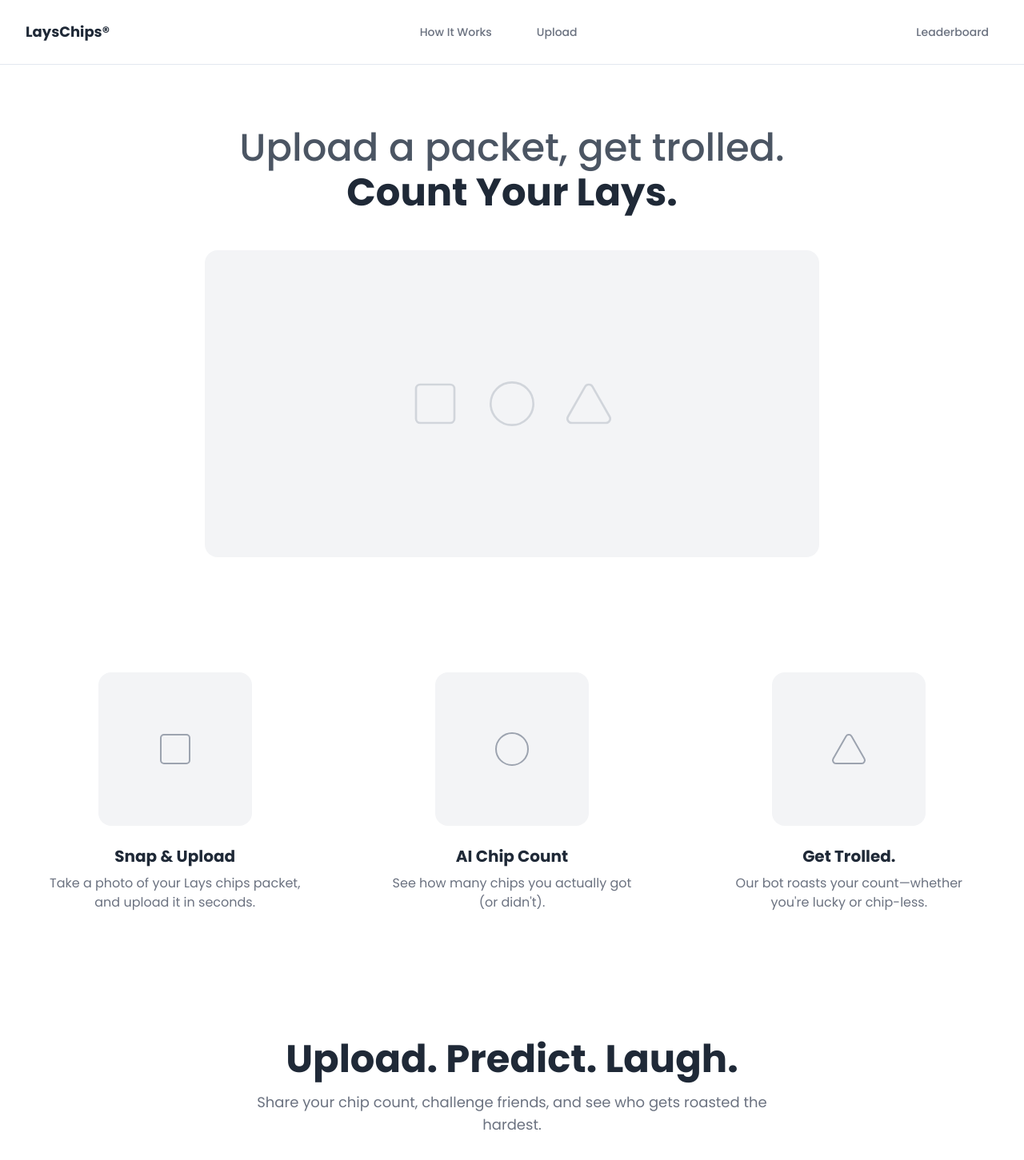
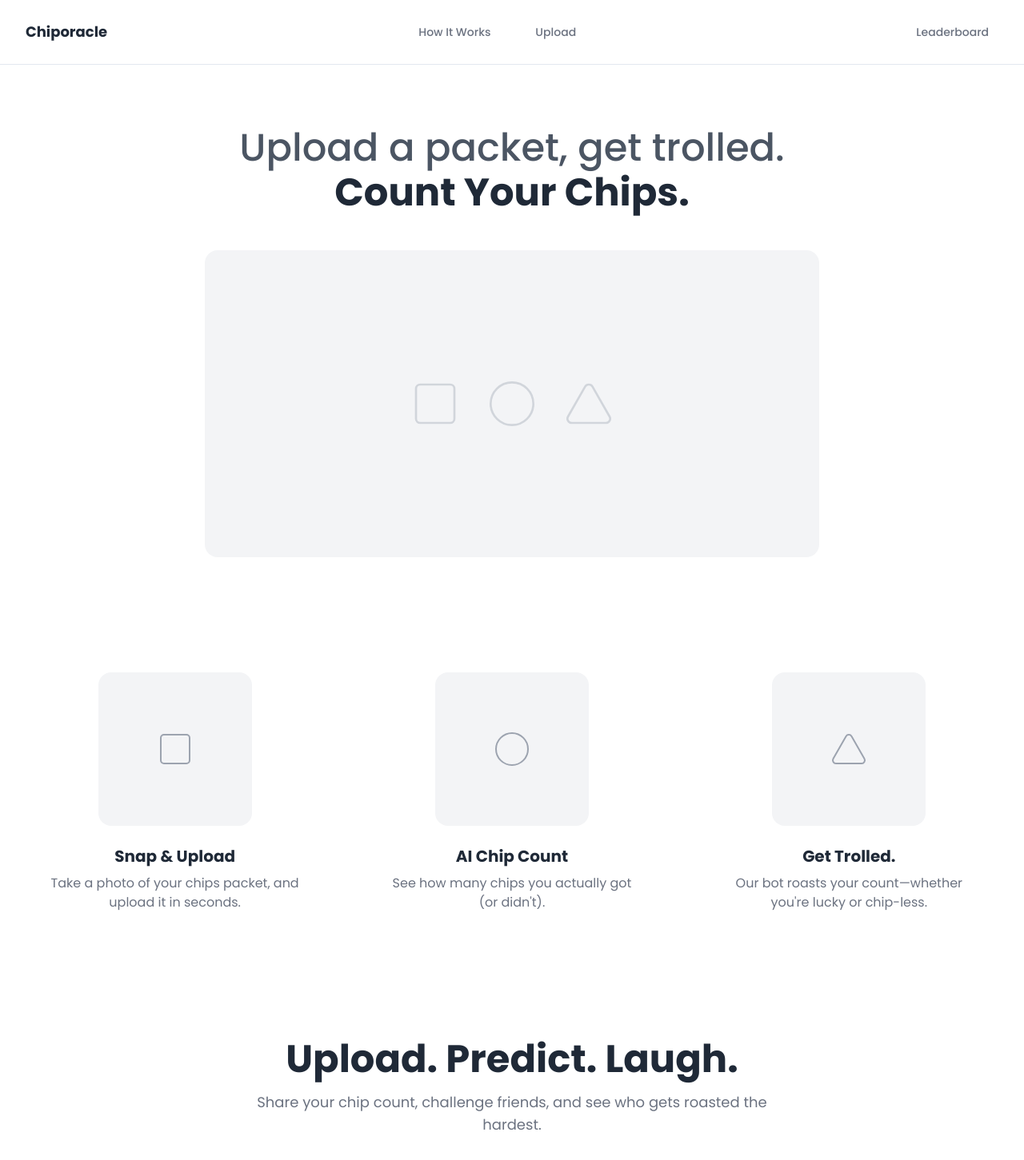
Before and after one commit to AdhiNarayan206/chipOracle, a React (Vite) app: page / in a window 1280 px wide. Shown: the top 1451 px of the page at 80% size. Built offline with nearby package versions, Linux system fonts and the light colour scheme.

Commit message:
[dyad] Change the app's name to Chiporacle - wrote 3 file(s)

```diff
--- a/src/components/landing/Features.tsx
+++ b/src/components/landing/Features.tsx
@@ -4,7 +4,7 @@ const features = [
   {
     icon: <Square size={48} strokeWidth={1} className="text-gray-400" />,
     title: "Snap & Upload",
-    description: "Take a photo of your Lays chips packet, and upload it in seconds.",
+    description: "Take a photo of your chips packet, and upload it in seconds.",
   },
   {
     icon: <Circle size={48} strokeWidth={1} className="text-gray-400" />,
--- a/src/components/landing/Header.tsx
+++ b/src/components/landing/Header.tsx
@@ -6,7 +6,7 @@ export const Header = () => {
         <div className="container mx-auto px-4 sm:px-6 lg:px-8">
             <div className="flex h-20 items-center justify-between">
                 <div className="flex-shrink-0">
-                    <a href="#" className="font-bold text-lg">LaysChips®</a>
+                    <a href="#" className="font-bold text-lg">Chiporacle</a>
                 </div>
                 <nav className="hidden sm:flex sm:items-center sm:justify-center sm:flex-1 gap-8">
                     <a href="#features" className="px-3 py-2 text-sm font-medium text-gray-500 hover:text-gray-900">How It Works</a>
--- a/src/components/landing/Hero.tsx
+++ b/src/components/landing/Hero.tsx
@@ -8,7 +8,7 @@ export const Hero = () => {
           Upload a packet, get trolled.
         </h1>
         <h2 className="text-4xl md:text-5xl font-bold mt-2">
-          Count Your Lays.
+          Count Your Chips.
         </h2>
         <div className="mt-12 mx-auto max-w-3xl h-96 bg-gray-100 rounded-2xl flex items-center justify-center">
           <div className="flex items-center gap-8 text-gray-300">
```
